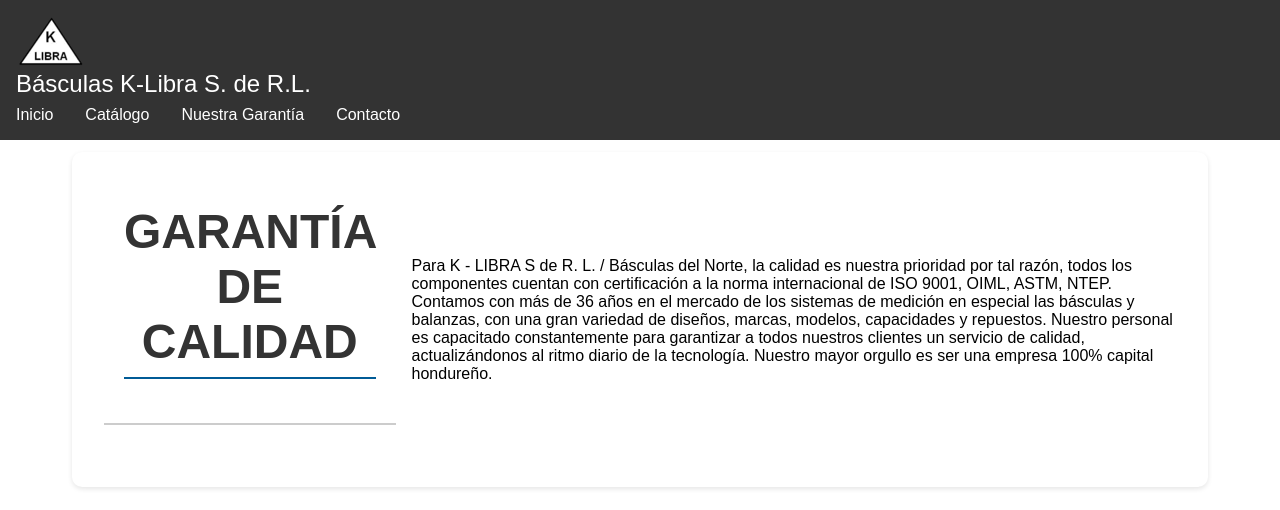
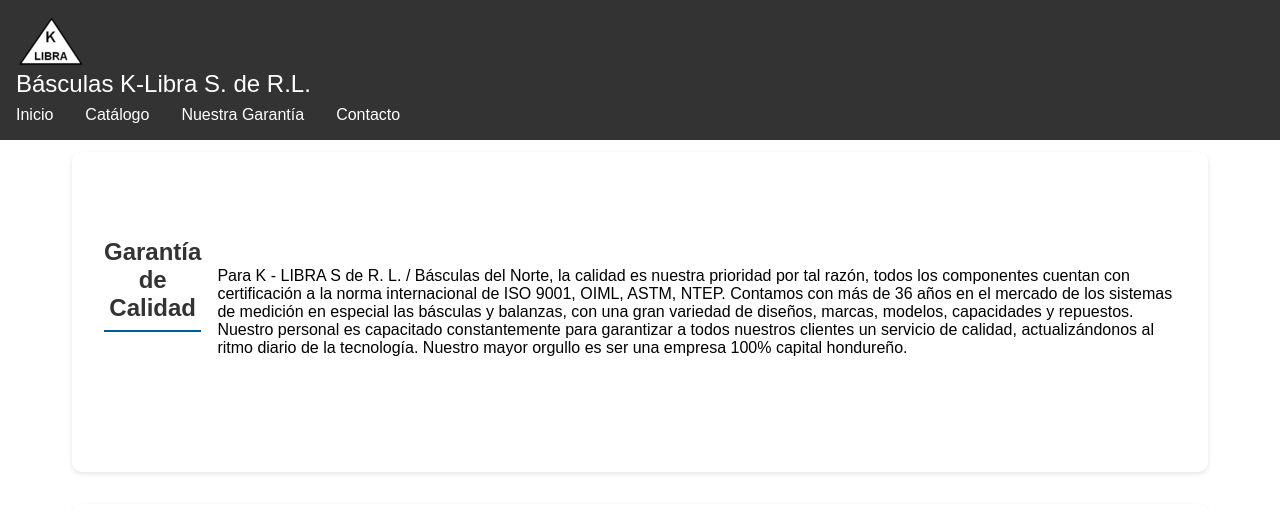
Before and after one commit to Spartan-XR/ensayo1, a plain HTML site: page pages/nuestra_garantia.html in a window 1280 px wide. Shown: the top 510 px of the page. Drawn offline with Linux system fonts and the light colour scheme.

Commit message:
On branch prueba1 	modified:   css/prime.css

```diff
--- a/css/prime.css
+++ b/css/prime.css
@@ -469,15 +469,10 @@ textarea.form-control {
 .titulo_garantia{
     text-align: center;
     margin-bottom: 30px;
-    font-size: 32px;
-    font-weight: bold;
-    color: #333;
-    padding: 20px;
-    border-bottom: 2px solid #ccc;
-    text-transform: uppercase;
 }
 
 .garantia-section {
+    grid-template-columns: 1fr;
     background: white;
     padding: 2rem;
     border-radius: 10px;
```
